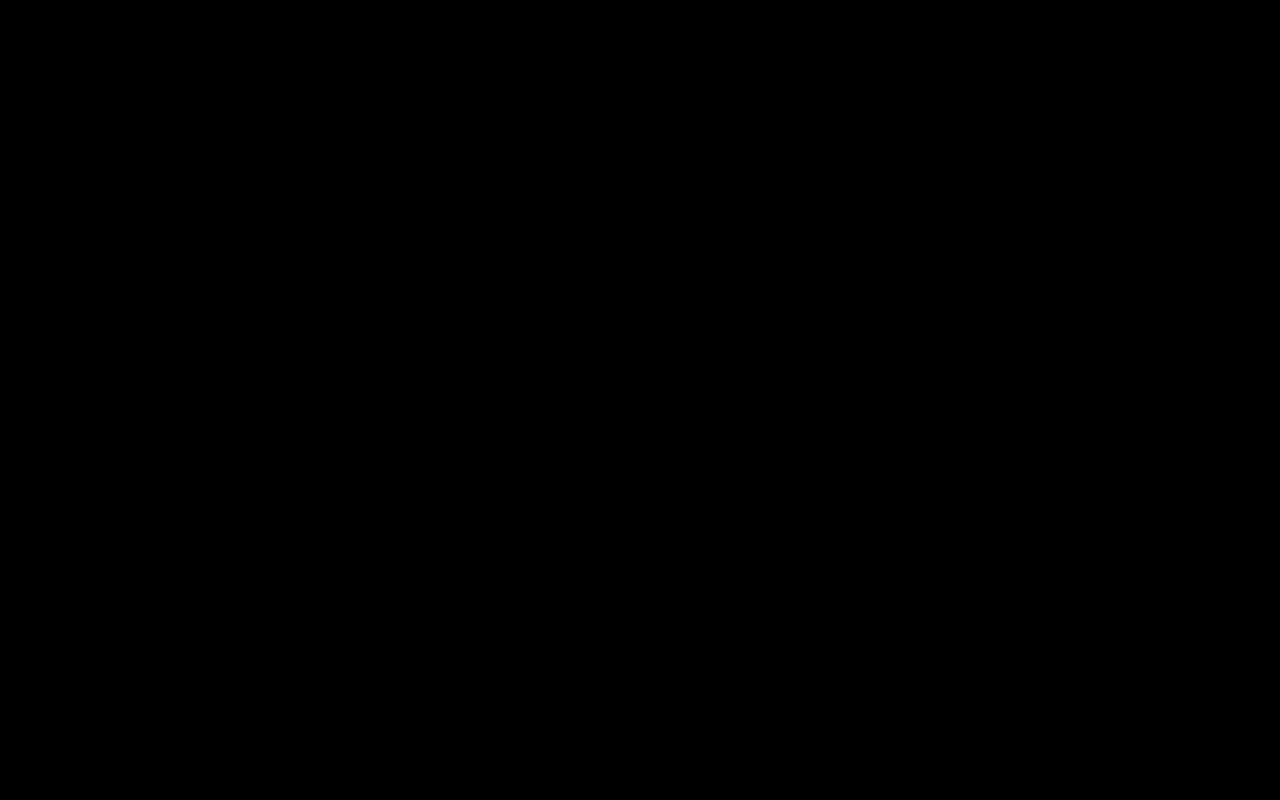
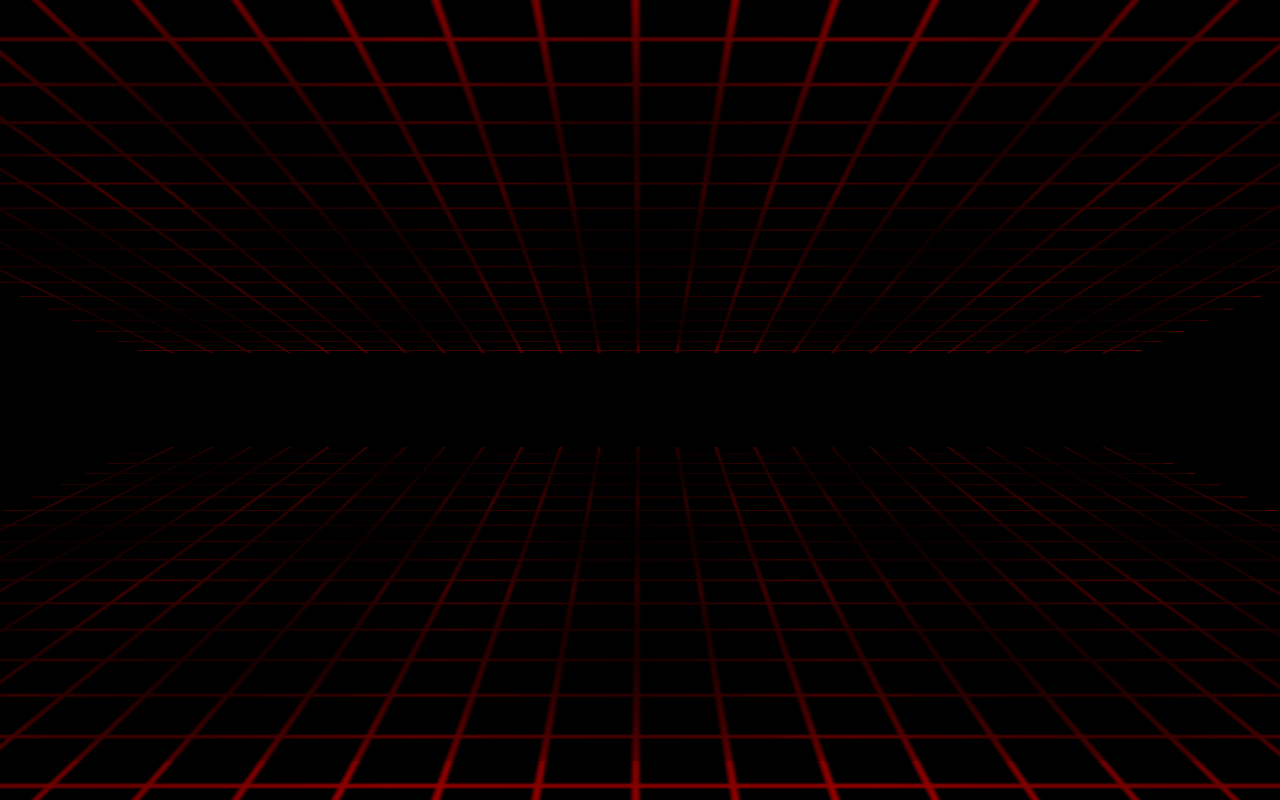
Before and after one commit to kodokoto/SC-Website-Project, a plain HTML site: page index.html in a window 1280 px wide. Shown: the top 800 px of the page. Drawn offline with Linux system fonts and the light colour scheme.

Commit message:
Fixed shadow bug

```diff
--- a/Styles/main.css
+++ b/Styles/main.css
@@ -21,7 +21,7 @@ body {
     background-image: linear-gradient(0deg, transparent 69%, #FF0000 74%,#FF0000 75%,#FF0000 76%, #FF0000 77%, transparent 82%, transparent), linear-gradient(90deg, transparent 69%, #FF0000 74%,#FF0000 75%,#FF0000 76%, #FF0000 77%, transparent 82%, transparent);
     transform: rotateX(-80deg) scale(2);
     transform-origin: top center;
-    box-shadow: inset 0px -500px 500px 500px #000;
+    box-shadow: inset 0px -500px 500px 25vw #000;
     animation: rad 2s reverse linear infinite;
 }
 .bottom {
@@ -35,7 +35,7 @@ body {
     background-image: linear-gradient(0deg, transparent 69%, #FF0000 74%, #FF0000 75%, #FF0000 76%, #FF0000 77%, transparent 82%, transparent), linear-gradient(90deg, transparent 69%, #FF0000 74%, #FF0000 75%, #FF0000 76%, #FF0000 77%, transparent 82%, transparent);
     transform: rotateX(80deg) scale(2);
     transform-origin: bottom center;
-    box-shadow: inset 0px 500px 500px 500px #000;
+    box-shadow: inset 0px 500px 500px 25vw #000;
     animation: rad 2s linear infinite;
 }
 @keyframes rad {
--- a/index.html
+++ b/index.html
@@ -9,6 +9,9 @@
     <div class="top">
 
     </div>
+    <div class="text"> Lorem ipsum dolor sit amet, consectetur adipiscing elit. Nunc sapien velit, gravida nec venenatis in, sodales vel mauris. Proin at lacinia nisi, in rutrum arcu. Vestibulum rutrum ut magna et accumsan. Nullam vitae nisl porttitor turpis fringilla accumsan eu vitae augue. Cras vulputate in quam et finibus. Nunc quis dui faucibus, sollicitudin tortor eu, vulputate quam. Curabitur condimentum enim nec massa pretium pellentesque vel vitae tortor. Sed eu egestas eros, vitae scelerisque ligula. Aliquam molestie elit vel ipsum vulputate, at mattis nulla blandit. Vestibulum et mi at mauris facilisis eleifend vitae vel neque. Donec sit amet volutpat ex.
+
+    </div>
     <div class="bottom">
 
     </div>
```
